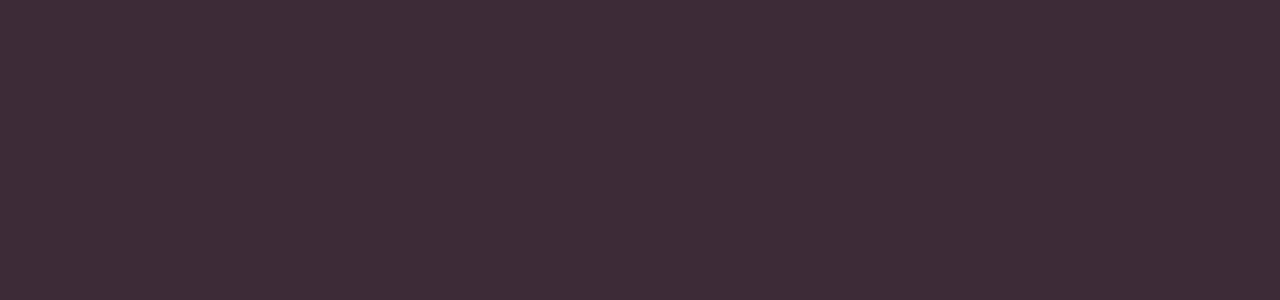
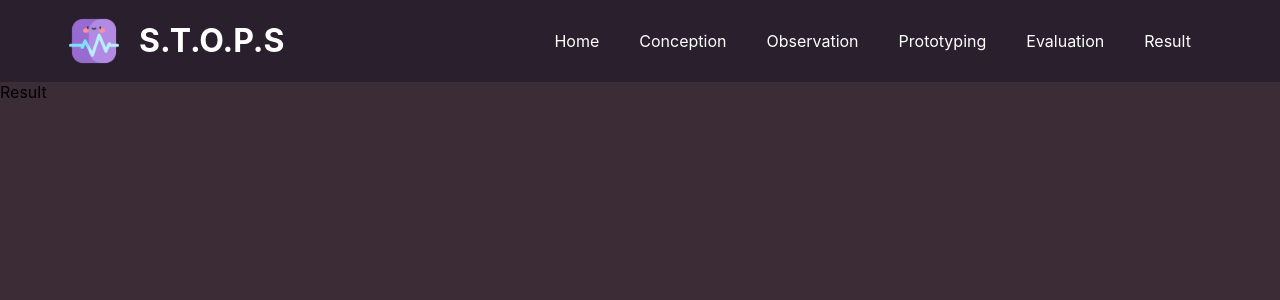
Before and after one commit to cs3240-group1/portfolio, a React (Create React App) app: page /portfolio/result in a window 1280 px wide. Shown: the top 300 px of the page. Built offline with nearby package versions, Linux system fonts and the light colour scheme.

Commit message:
add /portfolio to path links

```diff
--- a/src/App.js
+++ b/src/App.js
@@ -14,11 +14,11 @@
       <main>
           <Switch>
               <Route path="/portfolio" component={Home} exact/>
-              <Route path="/conception" component={Conception} />
-              <Route path="/observation" component={Observation} />
-              <Route path="/prototyping" component={Prototyping} />
-              <Route path="/evaluation" component={Evaluation} />
-              <Route path="/result" component={Result} />
+              <Route path="/portfolio/conception" component={Conception} />
+              <Route path="/portfolio/observation" component={Observation} />
+              <Route path="/portfolio/prototyping" component={Prototyping} />
+              <Route path="/portfolio/evaluation" component={Evaluation} />
+              <Route path="/portfolio/result" component={Result} />
           </Switch>
       </main>
   );
--- a/src/components/Header.js
+++ b/src/components/Header.js
@@ -12,11 +12,11 @@
             </div>
             <div className="navbar">
                 <Link to="/portfolio"><h1>Home</h1></Link>
-                <Link to="/conception"><h1>Conception</h1></Link>
-                <Link to="/observation"><h1>Observation</h1></Link>
-                <Link to="/prototyping"><h1>Prototyping</h1></Link>
-                <Link to="/evaluation"><h1>Evaluation</h1></Link>
-                <Link to="/result"><h1>Result</h1></Link>
+                <Link to="/portfolio/conception"><h1>Conception</h1></Link>
+                <Link to="/portfolio/observation"><h1>Observation</h1></Link>
+                <Link to="/portfolio/prototyping"><h1>Prototyping</h1></Link>
+                <Link to="/portfolio/evaluation"><h1>Evaluation</h1></Link>
+                <Link to="/portfolio/result"><h1>Result</h1></Link>
             </div>
         </div>
     );
```
